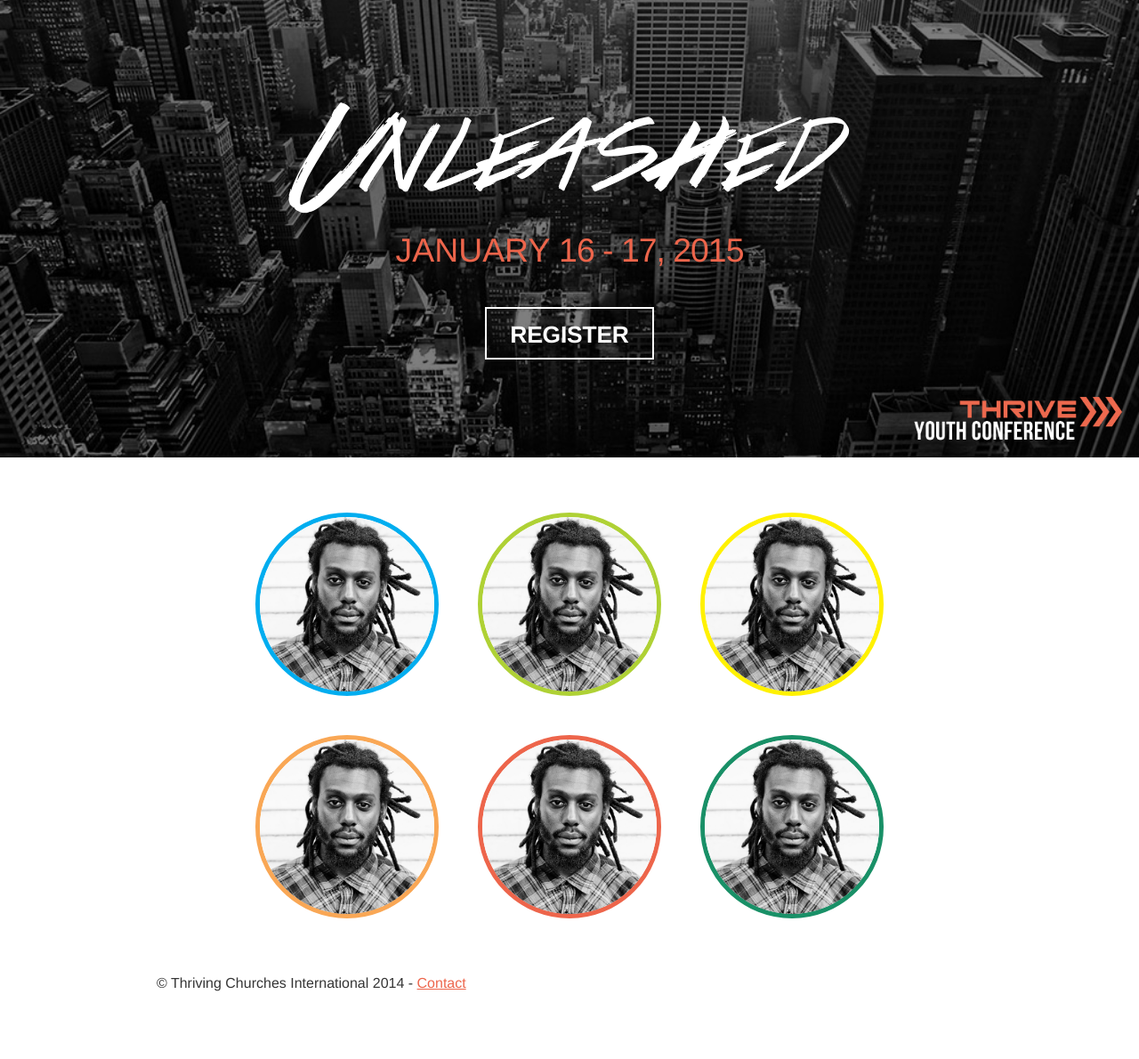
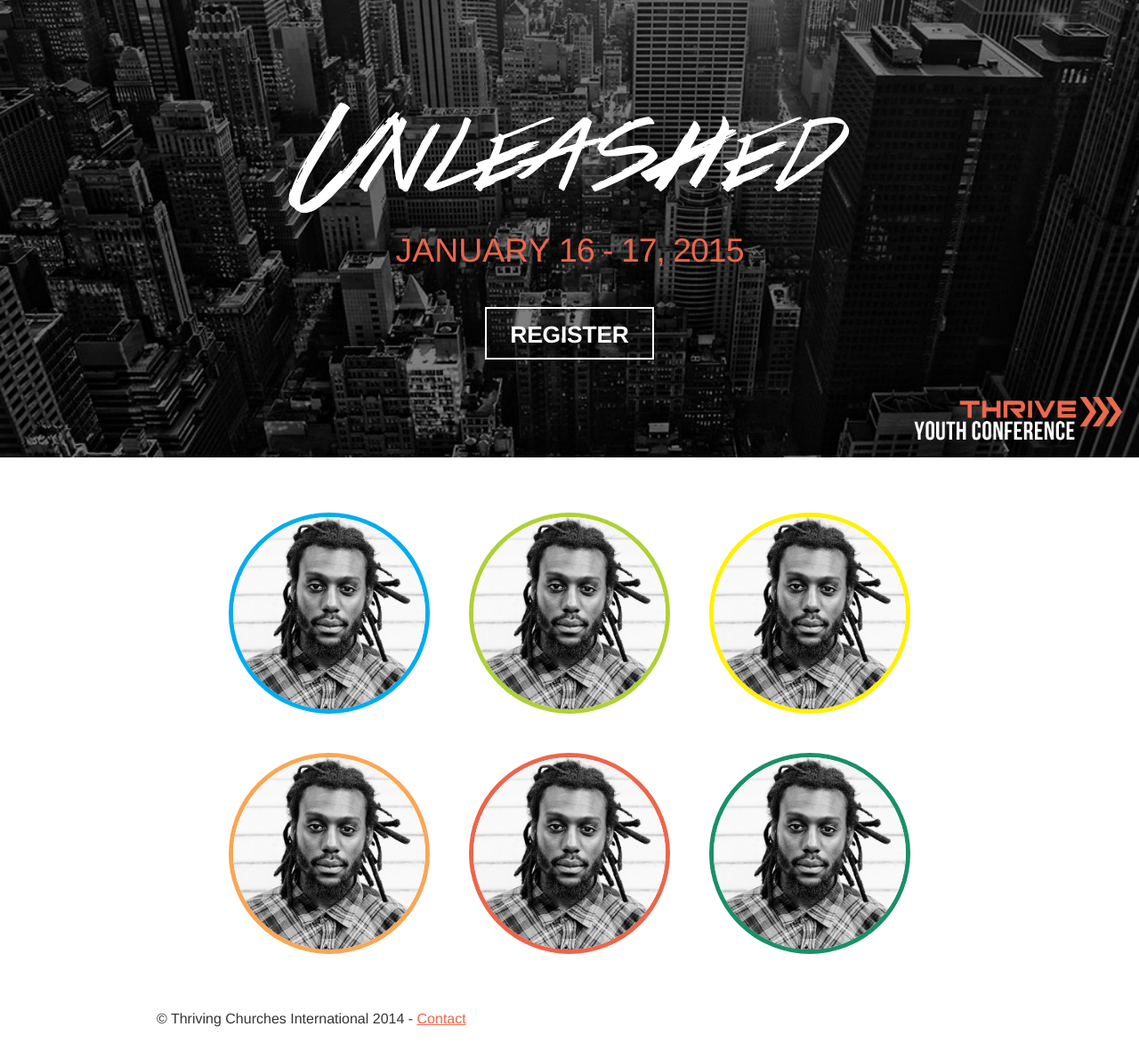
Before and after one commit to bamboocreative/thriveunleashed, a Jekyll site: the page built from index.html, in a window 1280 px wide. Shown: the whole page at 89% size. Built offline with Jekyll 4.4.1, drawn with Linux system fonts in a browser that asks for light colours; before the commit the page ends 1150 px from its top, so only the background shows below that.

Commit message:
People width

```diff
--- a/index.html
+++ b/index.html
@@ -37,6 +37,7 @@ speakers:
 		<div class="page">
 		{% for person in page.speakers %}
 			<div class="person">
+
 				<img src="img/people/{{person.img}}">
 			</div>
 		{% endfor %}
--- a/scss/_components.scss
+++ b/scss/_components.scss
@@ -32,7 +32,7 @@ button, a.button, input[type="submit"], .read-more{
 
 	.person{
 		display: inline-block;
-		max-width: 250px;
+		max-width: 270px;
 		padding: 1em;
 		font-size: $font-size;
 
```
